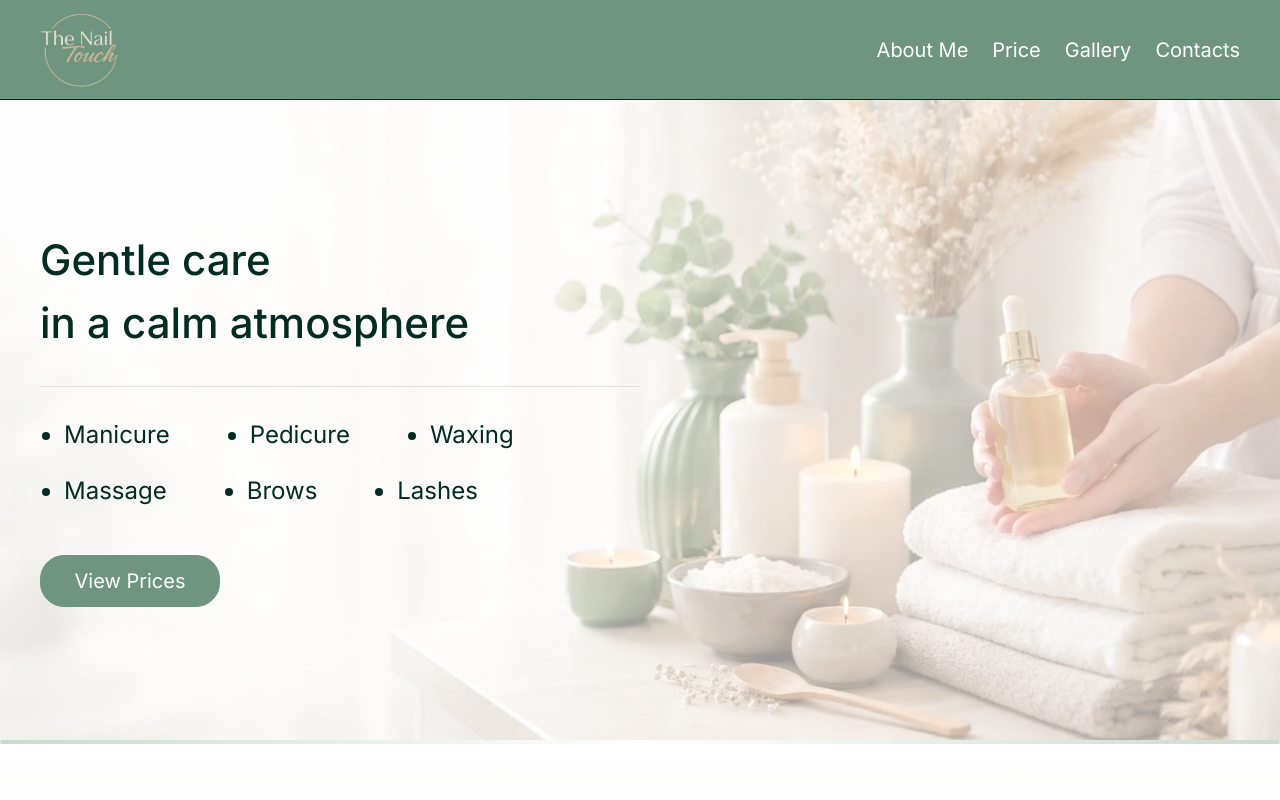
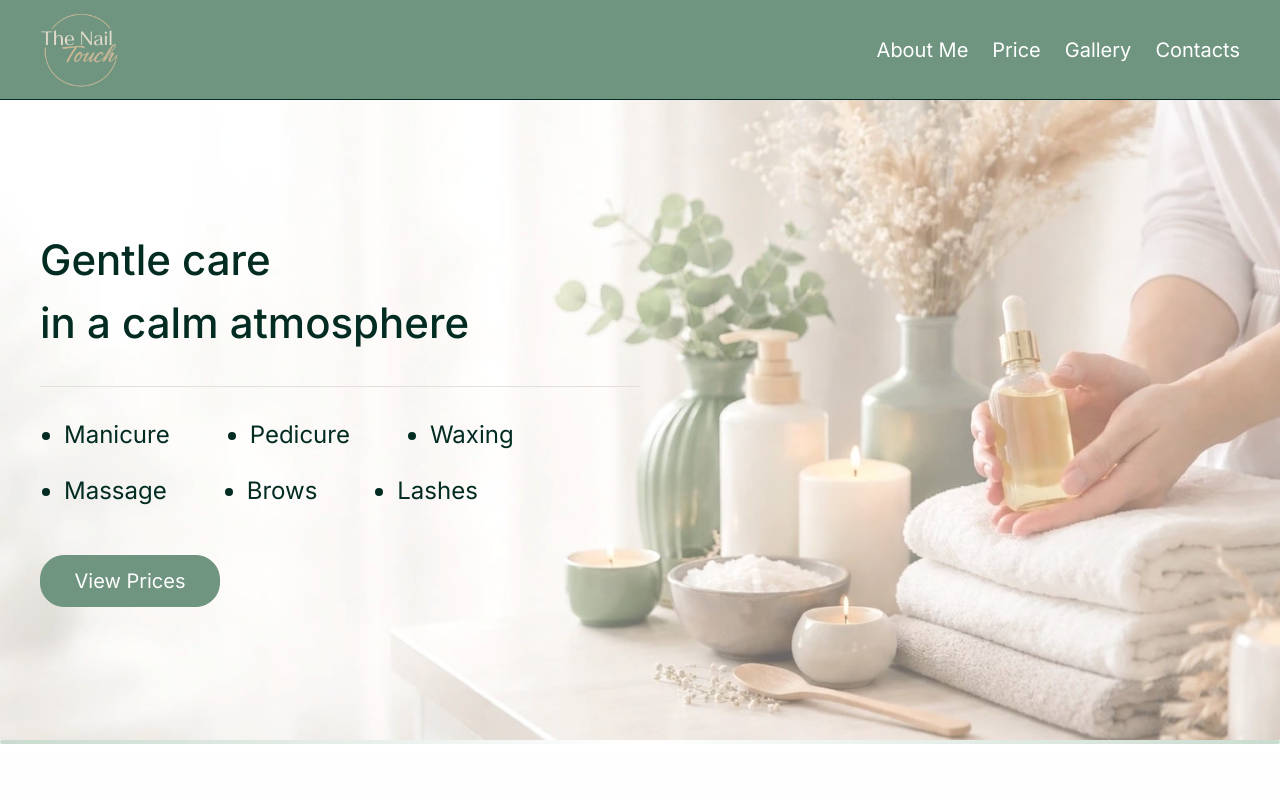
Before and after one commit to netkatya/the-nail-touch, a Next.js app: page / in a window 1280 px wide. Shown: the top 800 px of the page. Built offline with nearby package versions, Linux system fonts and the light colour scheme.

Commit message:
hero backgroud fixed

```diff
--- a/components/Hero/Hero.tsx
+++ b/components/Hero/Hero.tsx
@@ -3,7 +3,7 @@ import Link from "next/link";
 export default function Hero() {
   return (
     <section className="bg-[url('/img/hero.webp')] bg-cover bg-center relative pt-25">
-      <div className="absolut inset-0 bg-(--color-bg-hero)/60 w-full min-h-160">
+      <div className="absolut inset-0 bg-(--color-bg-hero)/40 w-full min-h-160">
         <div className="container">
           <div className="md:w-[50%] py-24 lg:py-32">
             <h1 className="text-[42px] font-medium text-(--color-text-hero) mb-8 leading-[150%]">
```
